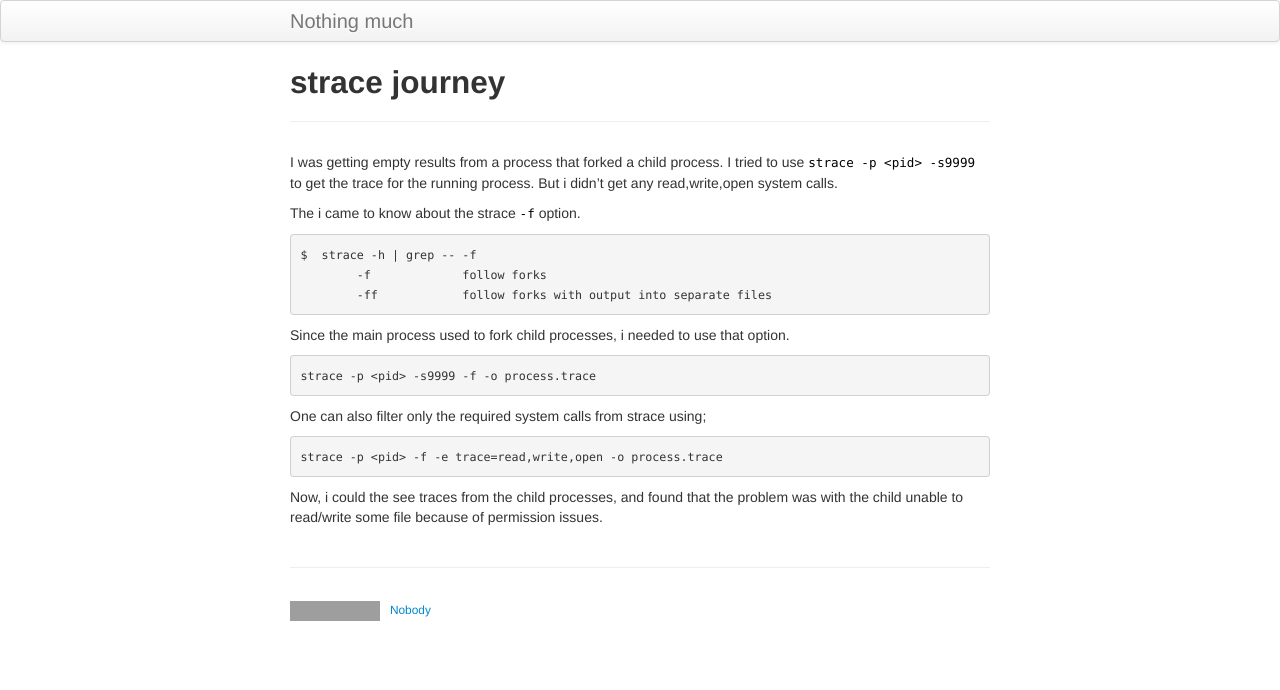
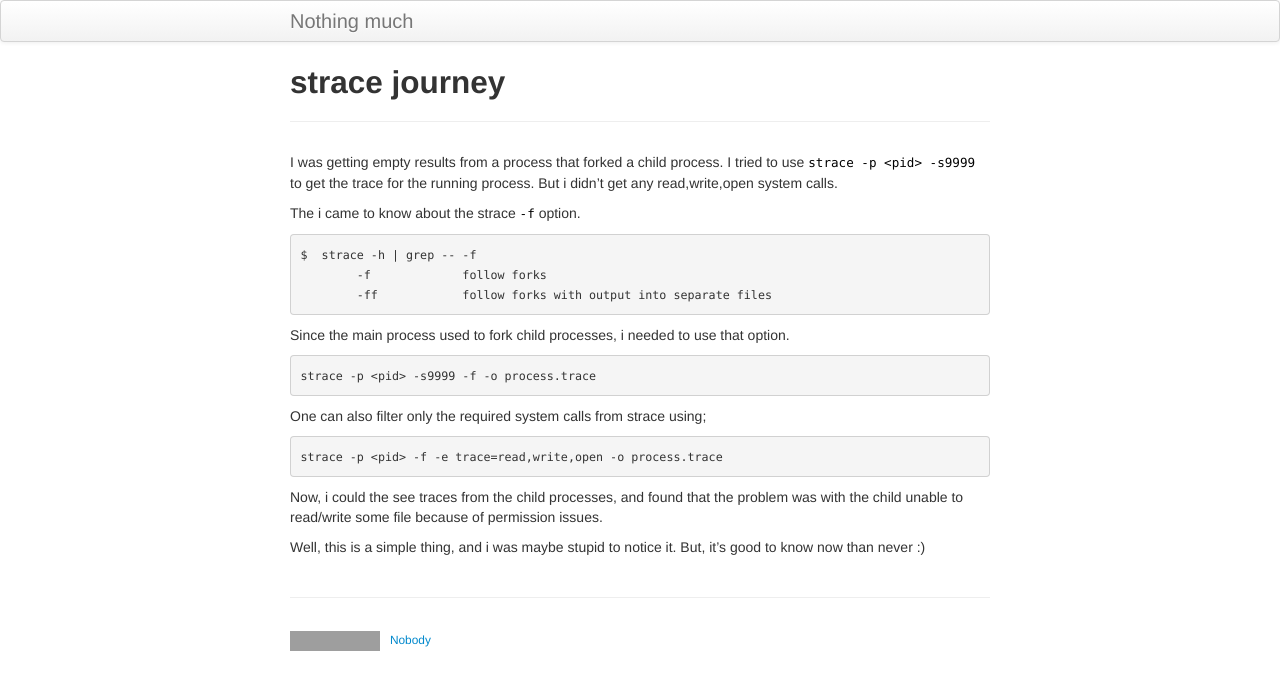
Before and after one commit to millefalcon/millefalcon.github.io, a Jekyll site: the page built from pages/strace.md, in a window 1280 px wide. Shown: the top 690 px of the page. Built offline with Jekyll 4.4.1, drawn with Linux system fonts in a browser that asks for light colours; grey boxes are pictures that could not be loaded.

Commit message:
Updated page

```diff
--- a/pages/strace.md
+++ b/pages/strace.md
@@ -20,4 +20,6 @@ One can also filter only the required system calls from strace using;
 
 	strace -p <pid> -f -e trace=read,write,open -o process.trace
 
-  Now, i could the see traces from the child processes, and found that the problem was with the child unable to read/write some file because of permission issues.
+Now, i could the see traces from the child processes, and found that the problem was with the child unable to read/write some file because of permission issues.
+
+Well, this is a simple thing, and i was maybe stupid to notice it. But, it's good to know now than never :)
```
